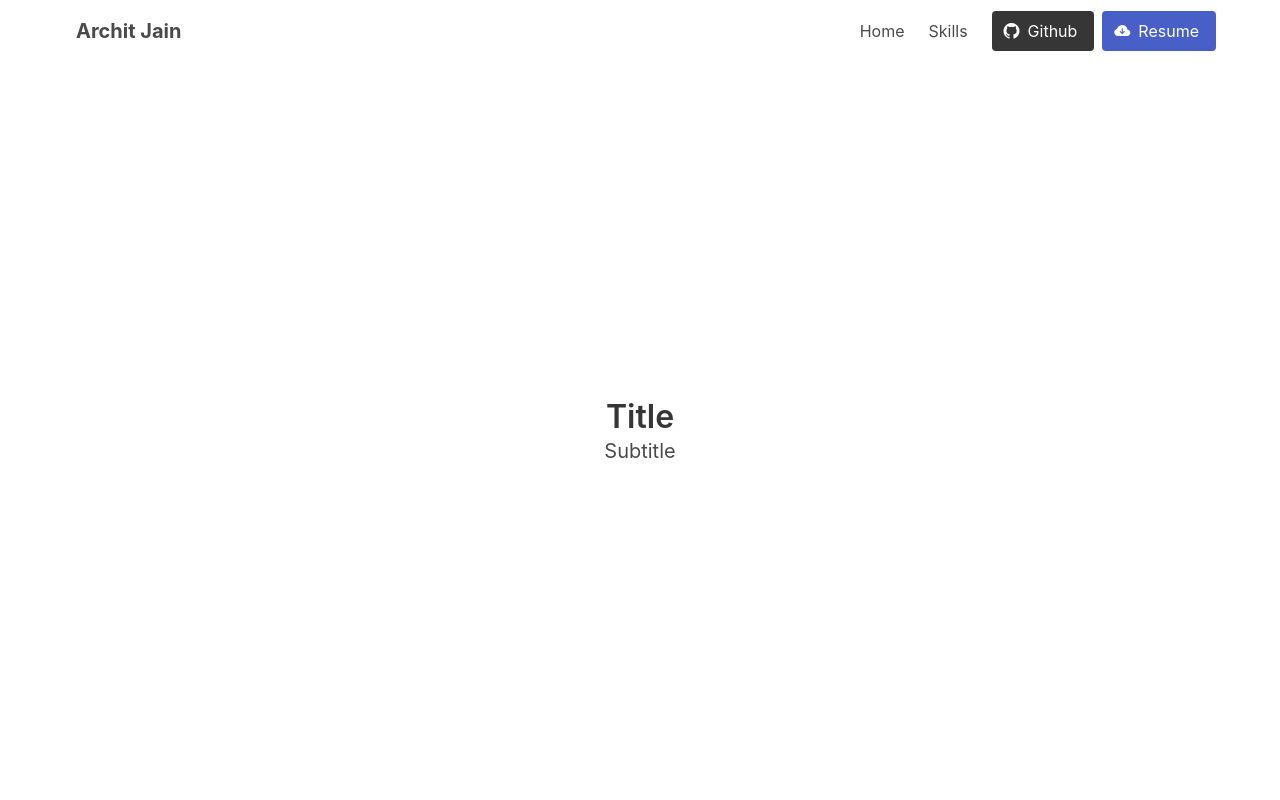
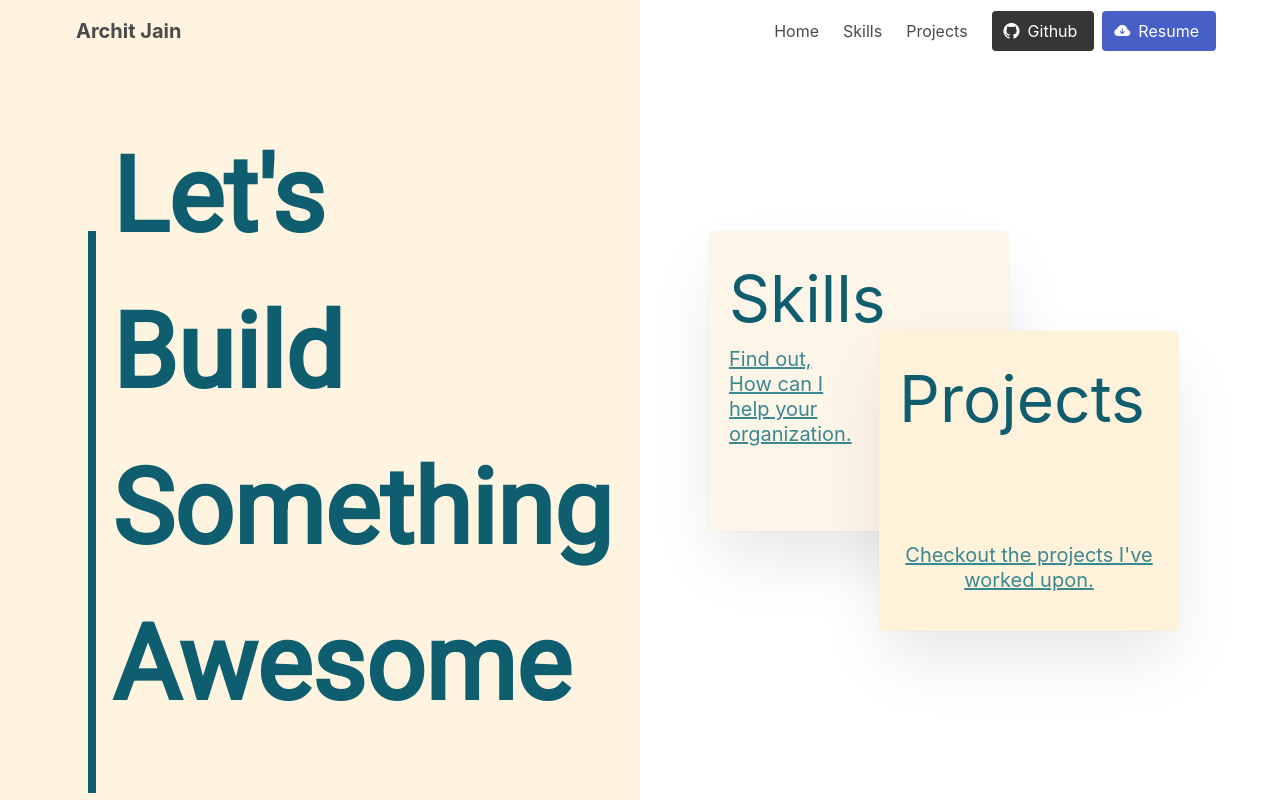
Before and after one commit to architjee/architjee-portfolio, a Vue app: page / in a window 1280 px wide. Built offline with nearby package versions, Linux system fonts and the light colour scheme.

Commit message:
some progress made.

```diff
--- a/src/components/Navbar.vue
+++ b/src/components/Navbar.vue
@@ -21,6 +21,8 @@
                 <div class="navbar-end external-links">
                     <RouterLink to="/" class="navbar-item">Home</RouterLink>
                     <RouterLink to="/skills" class="navbar-item">Skills</RouterLink>
+                    <RouterLink to="/projects" class="navbar-item">Projects</RouterLink>
+
                     <div class="navbar-item">
                         <div class="buttons">
                             <a class="button is-dark" href="https://github.com/architjee" target="_blank">
--- a/src/router/index.js
+++ b/src/router/index.js
@@ -1,8 +1,8 @@
-import { createRouter, createWebHistory } from 'vue-router'
+import { createRouter, createWebHashHistory, createWebHistory } from 'vue-router'
 import HomeView from '../views/HomeView.vue'
 
 const router = createRouter({
-  history: createWebHistory(import.meta.env.BASE_URL),
+  history: createWebHashHistory(import.meta.env.BASE_URL),
   routes: [
     {
       path: '/',
@@ -18,6 +18,11 @@ const router = createRouter({
       path: '/skills',
       name: 'skills',
       component: () => import('../views/SkillsPage.vue')
+    },
+    {
+      path: '/projects',
+      name: 'projects',
+      component: () => import('../views/ProjectsPage.vue')
     }
   ]
 })
--- a/src/views/HomeView.vue
+++ b/src/views/HomeView.vue
@@ -16,21 +16,144 @@ export default {
 </script>
 
 <template>
+  <link rel="stylesheet" href="https://fonts.googleapis.com/css?family=Roboto">
 
-  <section class="hero  is-fullheight">
+  <section class="hero home is-fullheight">
     <div class="hero-head">
       <Navbar></Navbar>
     </div>
     <div class="hero-body">
-      <div class="container has-text-centered">
-        <p class="title">
-          Title
-        </p>
-        <p class="subtitle">
-          Subtitle
-        </p>
+      <div class="container ">
+        <div class="columns is-desktop is-vcentered">
+          <div class="column is-half">
+            <div class="left-line"></div>
+            <div id="title-text" class="dark-purple-color">
+              Let's<br />
+              Build Something Awesome
+            </div>
+          </div>
+          <div class="column">
+            <div class="container skill-box-wrapper">
+              <RouterLink to="/projects">
+                <div class="box skills-box-second">
+                  <p class="title-text dark-purple-color">
+                    Projects
+                  </p>
+                  <p>
+                    <br>
+                  </p>
+                  <p class="subtitle slightly-light-purple-color has-text-centered">
+                    <u>Checkout the projects I've worked upon.</u>
+                  </p>
+
+                </div>
+
+              </RouterLink>
+              <RouterLink to="/skills">
+                <div class="box skills-box">
+                  <p class="title-text dark-purple-color">
+                    Skills
+                  </p>
+                  <u class="slightly-light-purple-color">
+                    <p class="subtitle slightly-light-purple-color">
+                      Find out,<br>
+                      How can I<br>
+                      help your<br>
+                      organization.
+                    </p>
+
+                  </u>
+
+                </div>
+              </RouterLink>
+
+            </div>
+          </div>
+        </div>
       </div>
     </div>
   </section>
 
+
 </template>
+
+<style scoped>
+.dark-purple-color {
+  color: #0E5E6F;
+}
+
+.slightly-light-purple-color {
+  color: #3A8891
+}
+
+#title-text {
+  /* Let’s Build Something Awesome */
+
+  font-family: 'Roboto';
+  font-style: normal;
+  font-weight: 600;
+  font-size: 5rem;
+  padding-left: 3rem;
+
+}
+
+.home {
+  height: 100vh;
+  background-color: #FFF4DF;
+}
+
+.skills-box {
+  position: relative;
+  top: -200px;
+  background-color: #FDF5E8;
+  aspect-ratio: 1;
+  width: 300px;
+  font-size: 4rem;
+
+}
+
+.skills-box-second {
+  position: relative;
+  z-index: 1;
+  top: 200px;
+  left: 170px;
+  background-color: #FFF2DB;
+  aspect-ratio: 1;
+  width: 300px;
+  font-size: 4rem;
+}
+
+.skill-box-wrapper {
+  width: 450px;
+}
+
+
+@media screen and (min-width:1024px) {
+  #title-text {
+    /* Let’s Build Something Awesome */
+
+    font-family: 'Roboto';
+    font-style: normal;
+    font-weight: 600;
+    font-size: 6.5rem;
+    color: #0E5E6F;
+    padding-left: 3rem;
+
+  }
+
+  .home {
+    height: 100%;
+    background: linear-gradient(90deg, #FFF4DF 50%, #ffffff 50%);
+  }
+
+  .left-line {
+    position: absolute;
+    z-index: 3;
+    left: 1.5rem;
+    top: 7rem;
+    width: 0%;
+    height: 90%;
+    border: 4px solid #0E5E6F;
+  }
+}
+</style>
--- /dev/null
+++ b/src/views/ProjectsPage.vue
@@ -0,0 +1,71 @@
+<script >
+import ProgressBar from '../components/ProgressBar.vue';
+import Navbar from '../components/Navbar.vue';
+import Abilities from '../components/Abilities.vue';
+export default {
+    components: {
+        'my-progress-bar': ProgressBar,
+        Navbar,
+        Abilities
+    },
+    data() {
+        return {
+            abilities_const: ['a Data Science Enthusiast,', 'a Software Developer,', 'working with Web Technologies,', 'also sometimes doing Game development too.']
+        }
+    },
+
+}
+</script>
+
+<template>
+
+    <section class="hero is-fullheight">
+        <!-- Hero head: will stick at the top -->
+        <div class="hero-head">
+            <Navbar></Navbar>
+        </div>
+
+        <!-- Hero content: will be in the middle -->
+        <div class="hero-body">
+            <div class="container has-text-centered">
+                <p class="title">
+                   THis is my projects page.
+                </p>
+            </div>
+        </div>
+    </section>
+
+    <div class="container">
+        <div class="columns">
+            <div class="column is-half is-offset-one-quarter">
+                <div class="card">
+                    <header class="card-header">
+                        <p class="card-header-title">
+                            Programming Languages
+                        </p>
+                    </header>
+                    <div class="card-content">
+                        <div class="content">
+                            <p>
+                                <my-progress-bar label="Python" size="90" color="is-info"></my-progress-bar>
+                            </p>
+                            <p>
+                                <my-progress-bar label="JavaScript" size="85" color="is-success"></my-progress-bar>
+                            </p>
+                            <p>
+                                <my-progress-bar label="Java" size="80" color="is-primary"></my-progress-bar>
+                            </p>
+                            <p>
+                                <my-progress-bar label="C/C++" size="80" color="is-danger"></my-progress-bar>
+                            </p>
+                        </div>
+                    </div>
+                </div>
+
+            </div>
+        </div>
+    </div>
+
+
+
+</template>
```
